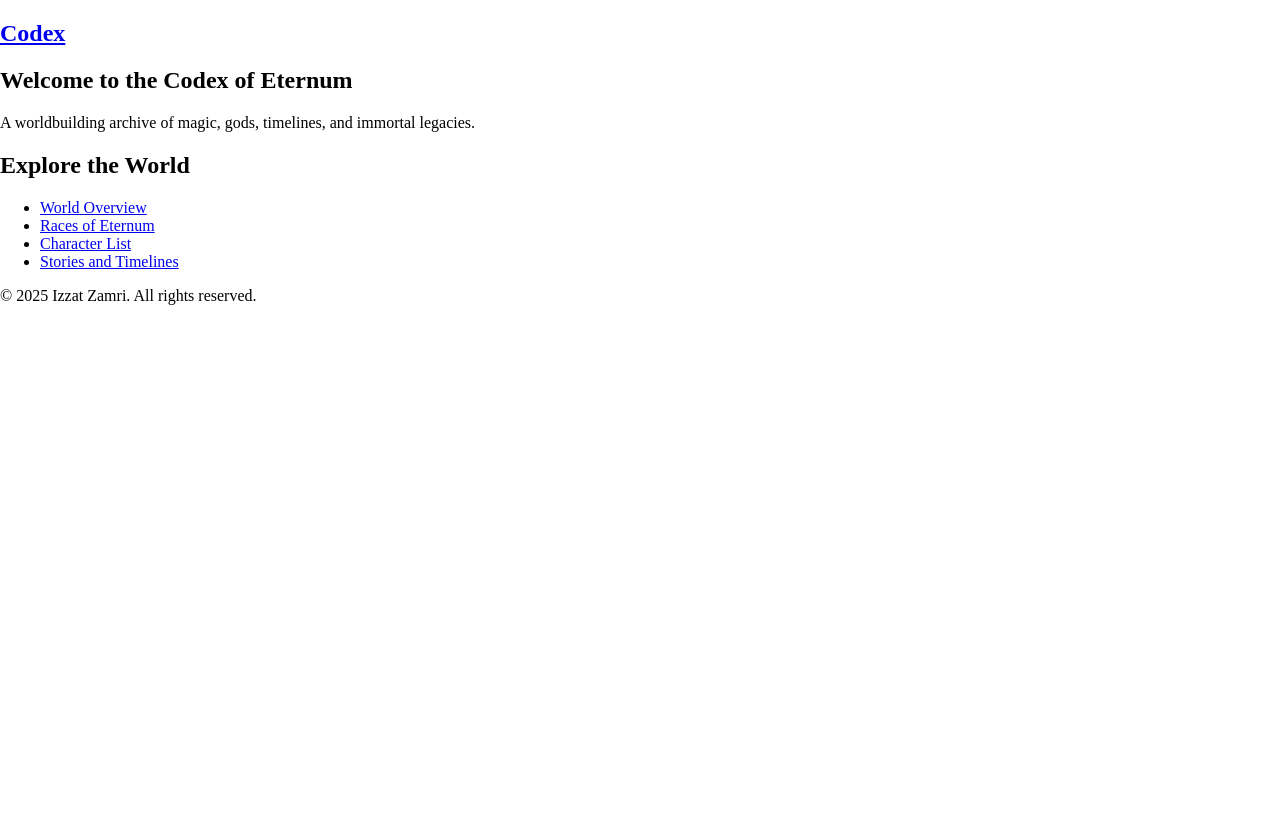
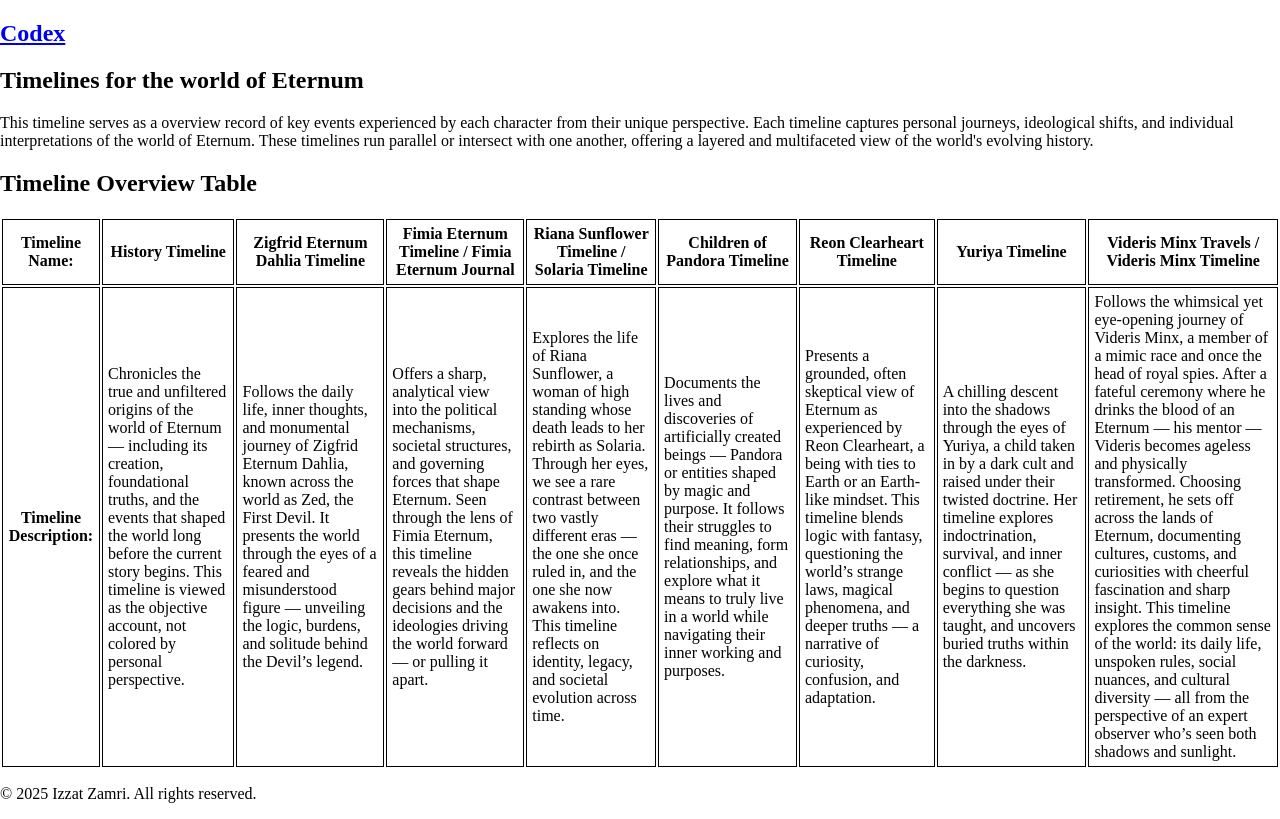
Before and after one commit to IzzatZamri/codex, a Nuxt app: page / in a window 1280 px wide. Built offline with nearby package versions, Linux system fonts and the light colour scheme.

Commit message:
update timelines

```diff
--- a/composables/usePageMeta.ts
+++ /dev/null
@@ -1,169 +0,0 @@
-// composables/usePageMeta.ts
-import { computed } from 'vue'
-
-// It's good practice to keep these type definitions, as they provide
-// excellent type safety for your structured data.
-type SchemaEntityType =
-  | 'character'
-  | 'race'
-  | 'place'
-  | 'magic'
-  | 'god'
-  | 'event'
-  | 'timeline'
-  | 'organization'
-  | 'lore'
-
-interface CharacterSchema {
-  alternateName?: string[]
-  birthPlace?: string
-  affiliation?: string | { '@type': string; name: string; '@id': string }
-}
-
-interface RaceSchema {
-  alternateName?: string[]
-  typicalLifespan?: string
-  culture?: string
-  isSubRace?: boolean
-}
-
-interface PlaceSchema {
-  containedInPlace?: string
-  geo?: {
-    '@type': 'GeoCoordinates'
-    latitude: number
-    longitude: number
-  }
-}
-
-interface MagicSchema {
-  element?: string
-  affinity?: string
-}
-
-interface GodSchema {
-  domain?: string[]
-  worshipedBy?: string
-}
-
-interface EventSchema {
-  startDate?: string
-  endDate?: string
-  location?: string
-}
-
-interface TimelineSchema {
-  era?: string
-  timeSpan?: string
-}
-
-interface OrgSchema {
-  founder?: string
-  location?: string
-}
-
-interface LoreSchema {
-  origin?: string
-  references?: string[]
-}
-
-type SchemaDataMap = {
-  character: CharacterSchema
-  race: RaceSchema
-  place: PlaceSchema
-  magic: MagicSchema
-  god: GodSchema
-  event: EventSchema
-  timeline: TimelineSchema
-  organization: OrgSchema
-  lore: LoreSchema
-}
-
-/**
- * A comprehensive composable for managing page metadata, including
- * title, meta tags (SEO, Open Graph, Twitter), canonical links,
- * and structured data (JSON-LD).
- *
- * @param options The metadata for the current page.
- */
-export function usePageMeta<T extends SchemaEntityType>(options: {
-  title: string
-  description: string
-  keywords?: string[]
-  type: T
-  /** A specific image URL for this page's Open Graph card. */
-  imageUrl?: string
-  schemaData?: SchemaDataMap[T]
-}) {
-  const route = useRoute()
-  const { public: config } = useRuntimeConfig()
-
-  const schemaTypeMap: Record<SchemaEntityType, string> = {
-    character: 'Person',
-    race: 'Taxon',
-    place: 'Place',
-    magic: 'Thing',
-    god: 'Deity',
-    event: 'Event',
-    timeline: 'CreativeWorkSeries',
-    organization: 'Organization',
-    lore: 'CreativeWork',
-  }
-
-  // Use a computed property to ensure all metadata is reactive.
-  useHead(
-    computed(() => {
-      const siteUrl = config.siteUrl as string
-      const siteAuthor = config.siteAuthor as string
-      const canonicalUrl = `${siteUrl}${route.path}`
-      const fullTitle = `${options.title} | Codex`
-      const ogImage = options.imageUrl || `${siteUrl}/og-default.png` // Fallback OG image
-
-      // Build the JSON-LD schema with a unique ID
-      const schema = {
-        '@context': 'https://schema.org',
-        '@type': schemaTypeMap[options.type] || 'Thing',
-        '@id': canonicalUrl, // Use the page URL as the unique identifier
-        name: options.title,
-        description: options.description,
-        url: canonicalUrl,
-        ...options.schemaData,
-      }
-
-      return {
-        title: fullTitle,
-        link: [{ rel: 'canonical', href: canonicalUrl }],
-        meta: [
-          // Standard SEO
-          { name: 'description', content: options.description },
-          { name: 'keywords', content: options.keywords?.join(', ') ?? '' },
-          { name: 'author', content: siteAuthor },
-          { name: 'robots', content: 'index, follow' },
-
-          // Open Graph (for Facebook, LinkedIn, etc.)
-          { property: 'og:title', content: fullTitle },
-          { property: 'og:description', content: options.description },
-          { property: 'og:type', content: 'website' },
-          { property: 'og:url', content: canonicalUrl },
-          { property: 'og:image', content: ogImage },
-          { property: 'og:site_name', content: 'Codex of Eternum' },
-
-          // Twitter Cards
-          { name: 'twitter:card', content: 'summary_large_image' },
-          { name: 'twitter:title', content: fullTitle },
-          { name: 'twitter:description', content: options.description },
-          { name: 'twitter:image', content: ogImage },
-        ],
-        // Conditionally add the script tag only if schemaData is provided
-        script: options.schemaData
-          ? [
-              {
-                type: 'application/ld+json',
-                innerHTML: JSON.stringify(schema, null, 2), // Pretty-print for easier debugging
-              },
-            ]
-          : [],
-      }
-    })
-  )
-}
--- a/content/characters.ts
+++ b/content/characters.ts
@@ -5,11 +5,11 @@
  * Defining it here makes it easily importable elsewhere.
  */
 export interface Character {
-  id: string;
-  name: string;
-  title: string;
-  race: string;
-  description: string;
+  id: string
+  name: string
+  title: string
+  race: string
+  description: string
   // Add any other properties you have for a character
 }
 
@@ -19,18 +19,18 @@ export interface Character {
  */
 export const characters: Character[] = [
   {
-    id: "zigfrid-eternum-dahlia",
-    name: "Zigfrid Eternum Dahlia",
-    title: "The First Bloom",
-    race: "Celestial",
+    id: 'zigfrid-eternum-dahlia',
+    name: 'Zigfrid Eternum Dahlia',
+    title: 'The First Bloom',
+    race: 'Celestial',
     description:
-      "An ancient being of immense power, Zigfrid is one of the original architects of the Eternum cosmos.",
+      'An ancient being of immense power, Zigfrid is one of the original architects of the Eternum cosmos.'
   },
   {
-    id: "another-character",
-    name: "Another Character",
-    title: "The Wanderer",
-    race: "Human",
-    description: "A mysterious traveler with a forgotten past.",
-  },
-];
+    id: 'another-character',
+    name: 'Another Character',
+    title: 'The Wanderer',
+    race: 'Human',
+    description: 'A mysterious traveler with a forgotten past.'
+  }
+]
--- a/pages/index.vue
+++ b/pages/index.vue
@@ -1,38 +1,111 @@
 <template>
   <article>
-    <h1>Welcome to the Codex of Eternum</h1>
+    <h1>Timelines for the world of Eternum</h1>
     <p>
-      A worldbuilding archive of magic, gods, timelines, and immortal legacies.
+      This timeline serves as a overview record of key events experienced by
+      each character from their unique perspective. Each timeline captures
+      personal journeys, ideological shifts, and individual interpretations of
+      the world of Eternum. These timelines run parallel or intersect with one
+      another, offering a layered and multifaceted view of the world's evolving
+      history.
     </p>
 
     <section>
-      <h2>Explore the World</h2>
-      <ul>
-        <li><NuxtLink to="/world">World Overview</NuxtLink></li>
-        <li><NuxtLink to="/races">Races of Eternum</NuxtLink></li>
-        <li><NuxtLink to="/characters">Character List</NuxtLink></li>
-        <li><NuxtLink to="/stories">Stories and Timelines</NuxtLink></li>
-      </ul>
+      <h2>Timeline Overview Table</h2>
+      <table>
+        <thead>
+          <tr>
+            <th>Timeline Name:</th>
+            <th>History Timeline</th>
+            <th>Zigfrid Eternum Dahlia Timeline</th>
+            <th>Fimia Eternum Timeline / Fimia Eternum Journal</th>
+            <th>Riana Sunflower Timeline / Solaria Timeline</th>
+            <th>Children of Pandora Timeline</th>
+            <th>Reon Clearheart Timeline</th>
+            <th>Yuriya Timeline</th>
+            <th>Videris Minx Travels / Videris Minx Timeline</th>
+          </tr>
+        </thead>
+        <tbody>
+          <tr>
+            <th>Timeline Description:</th>
+            <td>
+              Chronicles the true and unfiltered origins of the world of Eternum
+              — including its creation, foundational truths, and the events that
+              shaped the world long before the current story begins. This
+              timeline is viewed as the objective account, not colored by
+              personal perspective.
+            </td>
+            <td>
+              Follows the daily life, inner thoughts, and monumental journey of
+              Zigfrid Eternum Dahlia, known across the world as Zed, the First
+              Devil. It presents the world through the eyes of a feared and
+              misunderstood figure — unveiling the logic, burdens, and solitude
+              behind the Devil’s legend.
+            </td>
+            <td>
+              Offers a sharp, analytical view into the political mechanisms,
+              societal structures, and governing forces that shape Eternum. Seen
+              through the lens of Fimia Eternum, this timeline reveals the
+              hidden gears behind major decisions and the ideologies driving the
+              world forward — or pulling it apart.
+            </td>
+            <td>
+              Explores the life of Riana Sunflower, a woman of high standing
+              whose death leads to her rebirth as Solaria. Through her eyes, we
+              see a rare contrast between two vastly different eras — the one
+              she once ruled in, and the one she now awakens into. This timeline
+              reflects on identity, legacy, and societal evolution across time.
+            </td>
+            <td>
+              Documents the lives and discoveries of artificially created beings
+              — Pandora or entities shaped by magic and purpose. It follows
+              their struggles to find meaning, form relationships, and explore
+              what it means to truly live in a world while navigating their
+              inner working and purposes.
+            </td>
+            <td>
+              Presents a grounded, often skeptical view of Eternum as
+              experienced by Reon Clearheart, a being with ties to Earth or an
+              Earth-like mindset. This timeline blends logic with fantasy,
+              questioning the world’s strange laws, magical phenomena, and
+              deeper truths — a narrative of curiosity, confusion, and
+              adaptation.
+            </td>
+            <td>
+              A chilling descent into the shadows through the eyes of Yuriya, a
+              child taken in by a dark cult and raised under their twisted
+              doctrine. Her timeline explores indoctrination, survival, and
+              inner conflict — as she begins to question everything she was
+              taught, and uncovers buried truths within the darkness.
+            </td>
+            <td>
+              Follows the whimsical yet eye-opening journey of Videris Minx, a
+              member of a mimic race and once the head of royal spies. After a
+              fateful ceremony where he drinks the blood of an Eternum — his
+              mentor — Videris becomes ageless and physically transformed.
+              Choosing retirement, he sets off across the lands of Eternum,
+              documenting cultures, customs, and curiosities with cheerful
+              fascination and sharp insight. This timeline explores the common
+              sense of the world: its daily life, unspoken rules, social
+              nuances, and cultural diversity — all from the perspective of an
+              expert observer who’s seen both shadows and sunlight.
+            </td>
+          </tr>
+        </tbody>
+      </table>
     </section>
   </article>
 </template>
 
-<script setup lang="ts">
-import { usePageMeta } from '~/composables/usePageMeta'
+<script setup lang="ts"></script>
 
-usePageMeta({
-  title: 'Codex of Eternum – World Index',
-  description:
-    'Explore the magical world of Eternum. Discover its races, timelines, characters, and divine mysteries.',
-  keywords: ['eternum', 'codex', 'worldbuilding', 'fantasy', 'magic', 'gods'],
-  type: 'lore',
-  schemaData: {
-    origin: 'Created by Izzat Zamri',
-    references: [
-      'https://izzat-codex.netlify.app/races',
-      'https://izzat-codex.netlify.app/world',
-      'https://izzat-codex.netlify.app/characters',
-    ],
-  },
-})
-</script>
+<style scoped lang="scss">
+table {
+  th,
+  td {
+    border: 1px solid black;
+    padding: 5px;
+  }
+}
+</style>
--- /dev/null
+++ b/pages/timelines.vue
@@ -0,0 +1,18 @@
+<template>
+  <article>
+    <h1>Welcome to the Codex of Eternum</h1>
+    <p>Currently the website is still in draft. Feel free to explore world.</p>
+
+    <section>
+      <h2>Explore the World</h2>
+      <ul>
+        <li>
+          <NuxtLink to="/">Home</NuxtLink>
+          <NuxtLink to="/timelines">Timelines</NuxtLink>
+        </li>
+      </ul>
+    </section>
+  </article>
+</template>
+
+<script setup lang="ts"></script>
```
Also changed, not shown: nuxt.config.ts (+15 -13 lines), .prettierrc.json.
